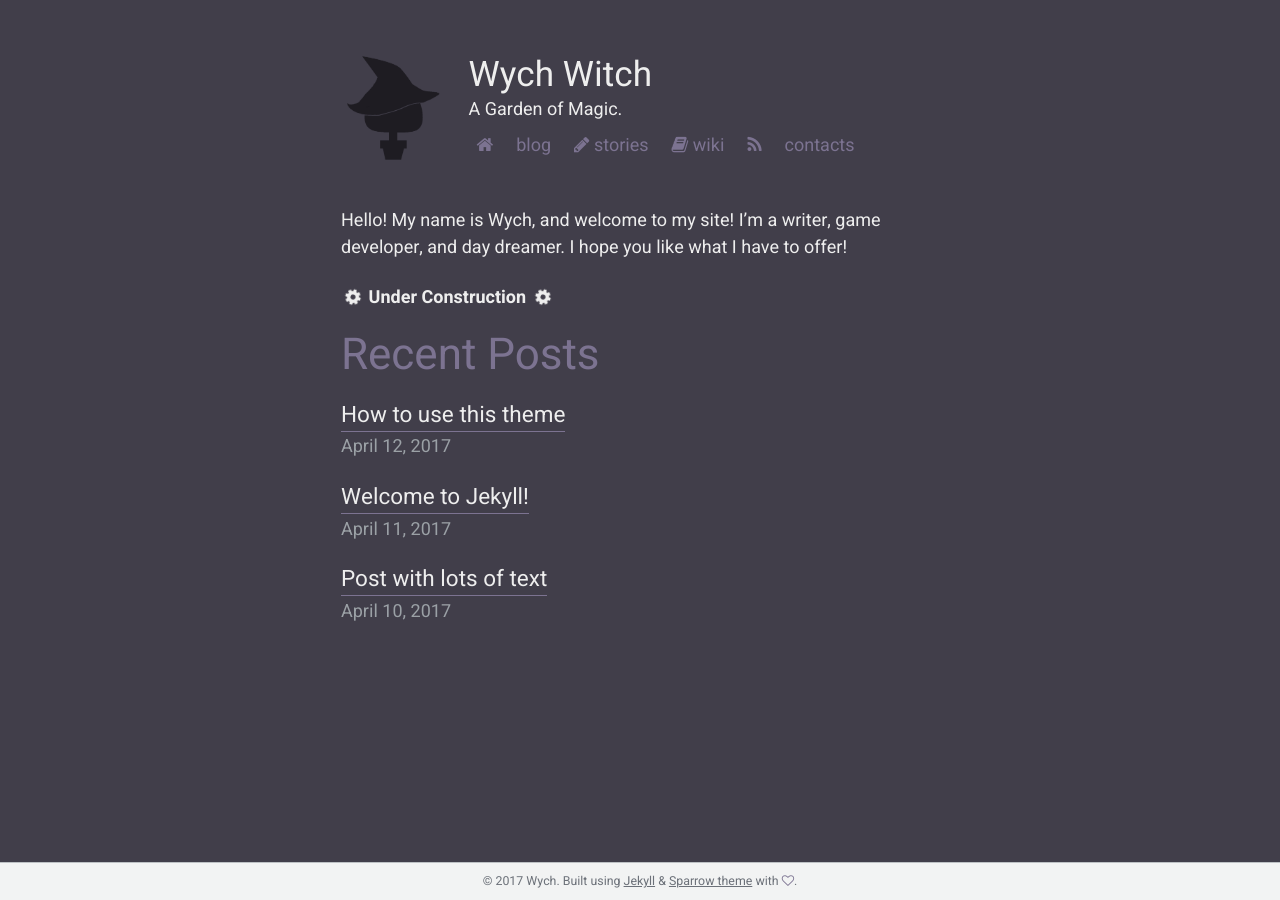
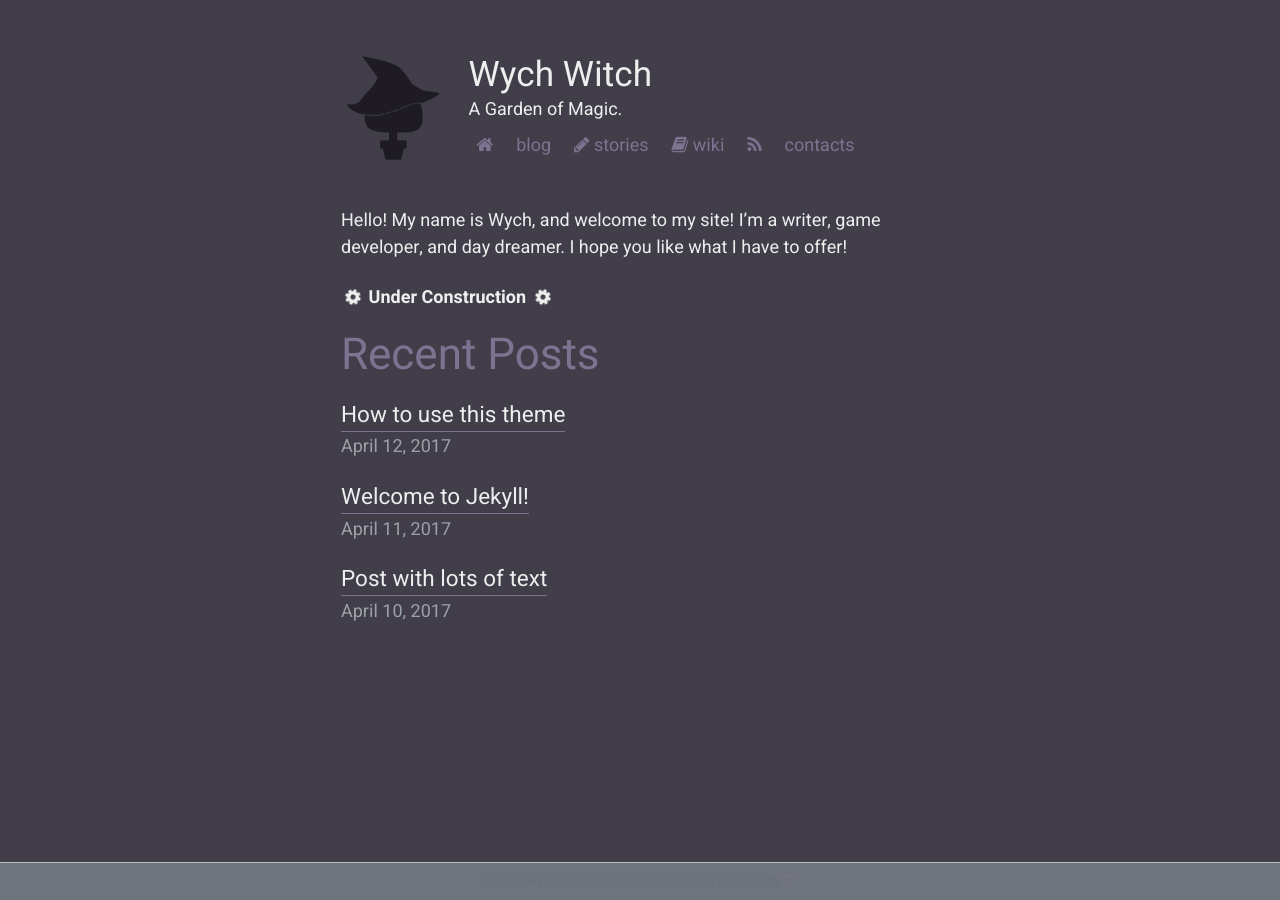
Before and after one commit to BarrelTitor/main, a Jekyll site: the page built from index.md, in a window 1280 px wide. Built offline with Jekyll 4.4.1, drawn with Linux system fonts in a browser that asks for light colours.

Commit message:
Update _footer.scss

```diff
--- a/_sass/_footer.scss
+++ b/_sass/_footer.scss
@@ -18,7 +18,7 @@
           animation: intro 0.3s both;
   -webkit-animation-delay: 0.45s;
           animation-delay: 0.45s;
-  background-color: mix(#fff, $gray, 90%);
+  background-color: mix(#413e4a, $gray, 20%);
   border-top: 1px solid mix(#fff, $gray, 50%);
 
   footer {
```
